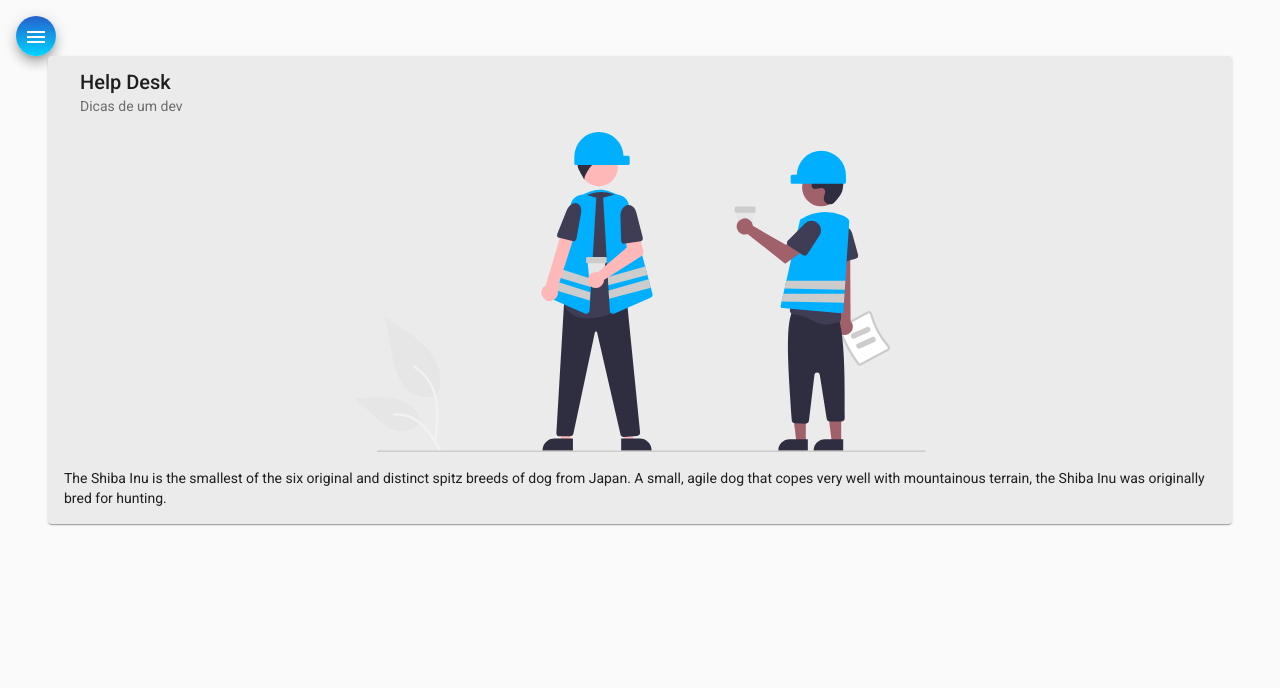
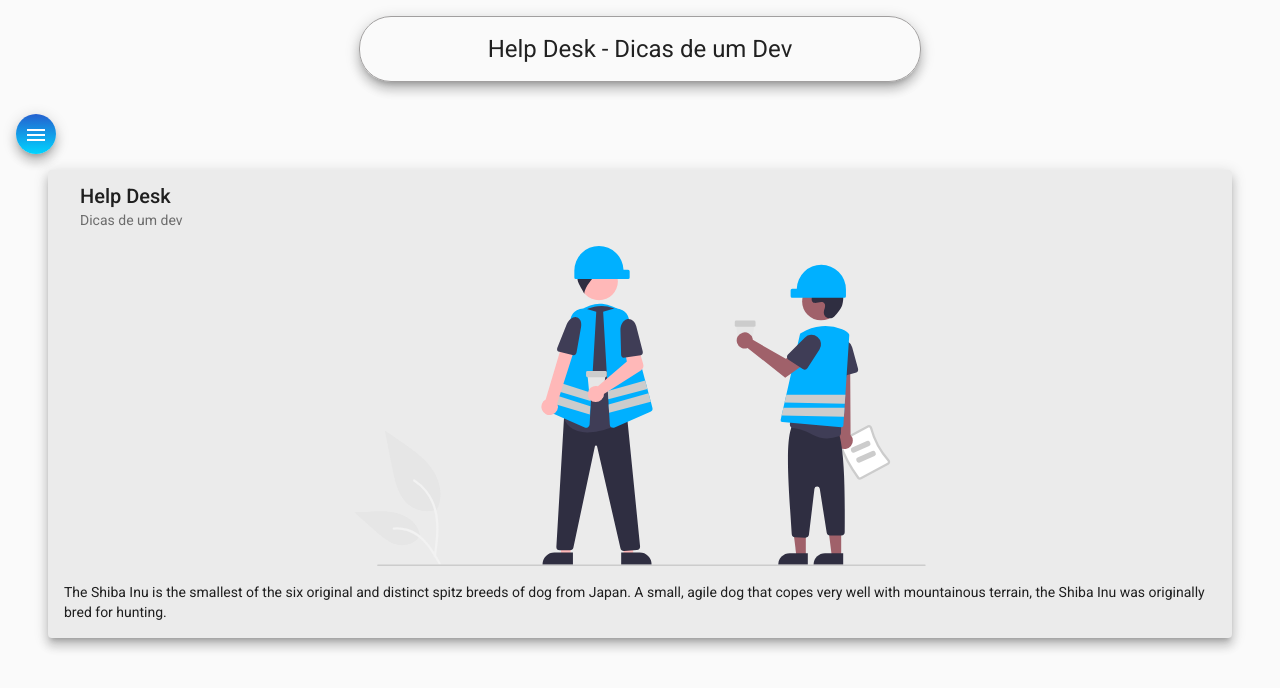
Before and after one commit to duduhqp/helpdesk-front, an Angular app: page /home in a window 1280 px wide. Shown: the top 688 px of the page. Built offline with nearby package versions, Linux system fonts and the light colour scheme.

Commit message:
html e css para header

```diff
--- /dev/null
+++ b/src/app/components/header/header.component.css
@@ -0,0 +1,12 @@
+.container {
+  display: flex;
+  align-items: center;
+  justify-content: center;
+}
+
+h1 {
+  margin-top: 1rem;
+  border: 1px solid rgb(161, 159, 159);
+  padding: 1rem 10%;
+  border-radius: 2rem;
+}
--- /dev/null
+++ b/src/app/components/header/header.component.html
@@ -0,0 +1,3 @@
+<div class="container">
+  <h1 class="mat-elevation-z8">Help Desk - Dicas de um Dev</h1>
+</div>
--- /dev/null
+++ b/src/app/components/header/header.component.ts
@@ -0,0 +1,15 @@
+import { Component, OnInit } from '@angular/core';
+
+@Component({
+  selector: 'app-header',
+  templateUrl: './header.component.html',
+  styleUrls: ['./header.component.css']
+})
+export class HeaderComponent implements OnInit {
+
+  constructor() { }
+
+  ngOnInit(): void {
+  }
+
+}
--- a/src/app/components/home/home.component.css
+++ b/src/app/components/home/home.component.css
@@ -1,6 +1,6 @@
 .card {
   width: 90%;
-  margin: auto;
+  margin: 1rem auto;
   background-color: rgb(235,235,235);
 }
 
--- a/src/app/components/home/home.component.html
+++ b/src/app/components/home/home.component.html
@@ -1,4 +1,4 @@
-<mat-card class="card">
+<mat-card class="card mat-elevation-z8">
   <mat-card-header>
     <mat-card-title>Help Desk</mat-card-title>
     <mat-card-subtitle>Dicas de um dev</mat-card-subtitle>
--- a/src/app/components/nav/nav.component.html
+++ b/src/app/components/nav/nav.component.html
@@ -2,7 +2,7 @@
   <mat-drawer #drawer class="sidenav" mode="side">
     <img src="assets/img/logo.svg" alt="Imagem de Navegação">
     <mat-nav-list class="nav-list">
-      <a mat-list-item routerLink="/">
+      <a mat-list-item routerLink="/home">
         <i class="material-icons">home</i>Home
       </a>
       <a mat-list-item routerLink="/">
@@ -21,6 +21,7 @@
   </mat-drawer>
 
   <div class="sidenav-content">
+    <app-header></app-header>
     <button class="menu mat-elevation-z8" (click)="drawer.toggle()" mat-icon-button>
       <mat-icon>menu</mat-icon>
     </button>
```
Also changed, not shown: src/app/app.module.ts (+3 -34 lines).
